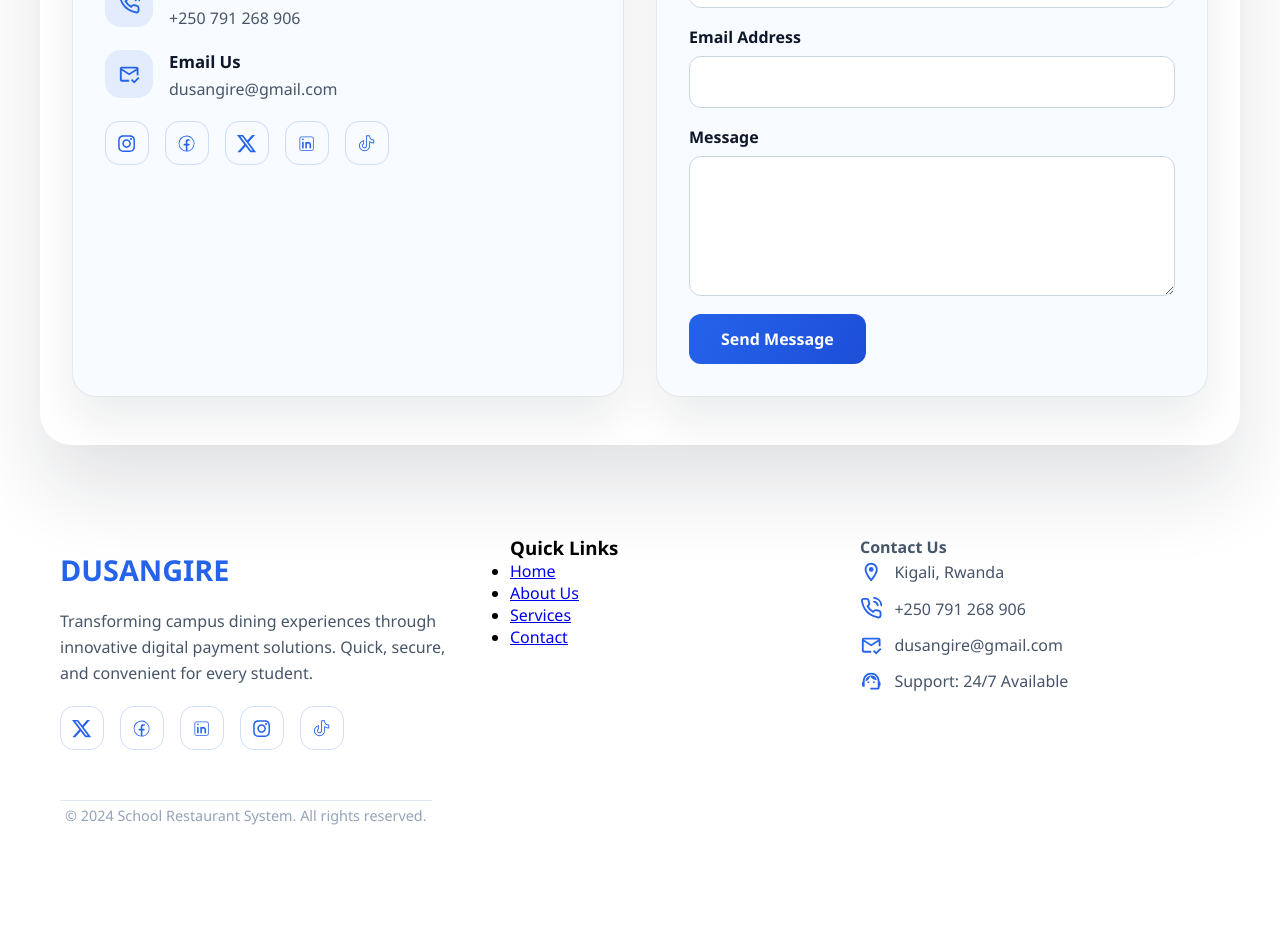
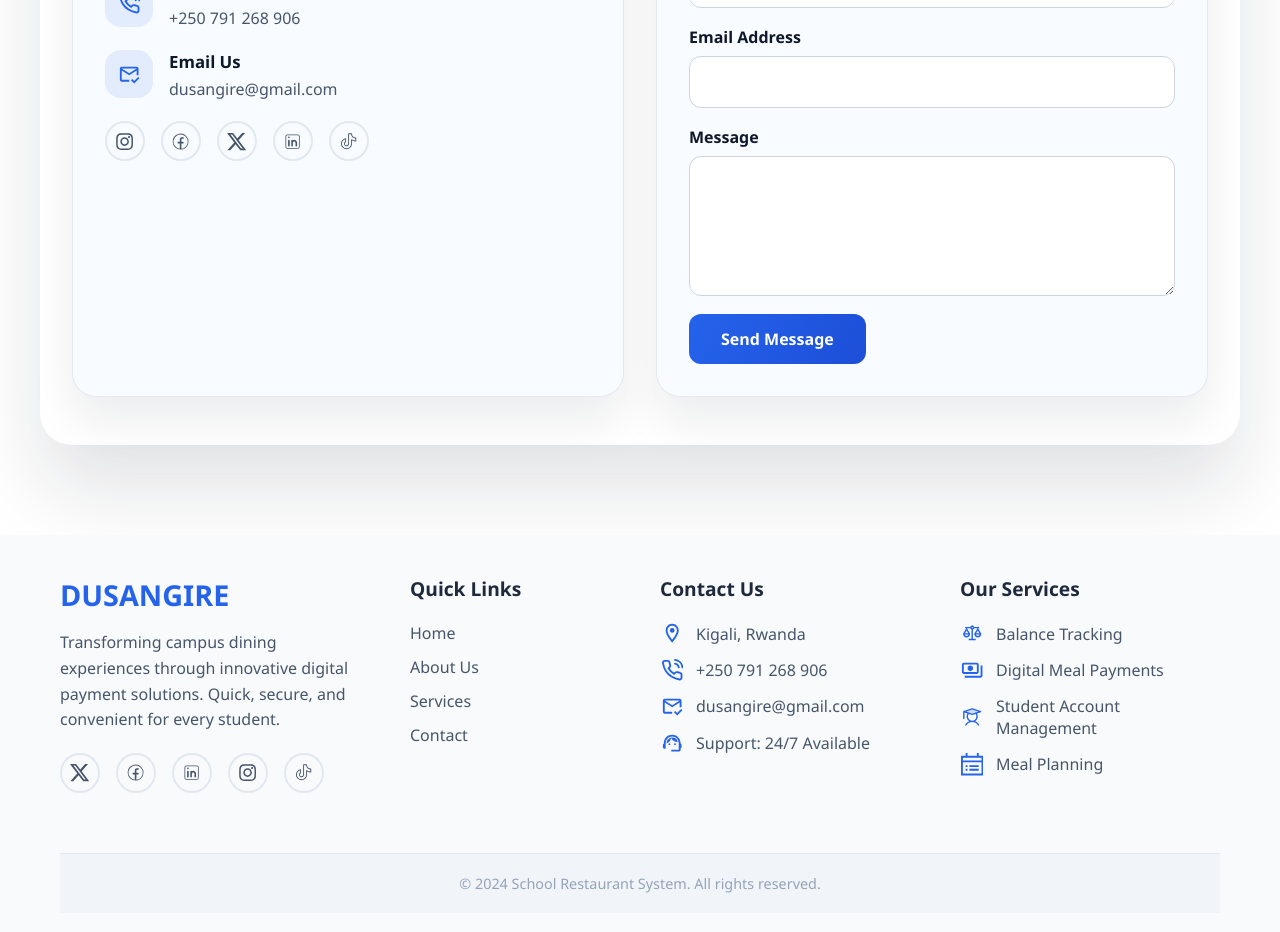
Before and after one commit to MichelMUNEZERO/Fifth-Practice, a React (Vite) app: page / in a window 1280 px wide. Shown: the part 1820-2752 px from the top of the page. Before the commit the page ends 2710 px from the top, so only its background shows below. Built offline with nearby package versions, Linux system fonts and the light colour scheme.

Commit message:
Add css in footer

```diff
--- a/src/Component/Footer.css
+++ b/src/Component/Footer.css
@@ -1,56 +1,106 @@
+footer {
+  background-color: #f8fafc;
+  width: 100%;
+  padding: 40px 0 0;
+  margin-top: 60px;
+}
+
 .footer-content {
   max-width: 1200px;
   margin: 0 auto;
-  padding: 60px 20px;
+  padding: 0 20px 40px;
   display: flex;
   flex-wrap: wrap;
   gap: 40px;
   justify-content: space-between;
 }
+
 .footer-about {
   flex: 1 1 300px;
   min-width: 280px;
-  color: #475569;
-  line-height: 1.6;
-  font-size: 1rem;
-  margin-top: 12px;
 }
+
 .footer-logo {
   font-size: 1.8rem;
   font-weight: 700;
   color: #2563eb;
   margin-bottom: 16px;
 }
+
 .footer-description {
   margin-top: 12px;
   font-size: 1rem;
   color: #475569;
   line-height: 1.6;
 }
+
 .social-icons {
   margin-top: 20px;
   display: flex;
   gap: 16px;
 }
+
+.social-icons a {
+  display: inline-flex;
+  align-items: center;
+  justify-content: center;
+  width: 40px;
+  height: 40px;
+  background-color: transparent;
+  color: #475569;
+  border: 2px solid #e2e8f0;
+  border-radius: 50%;
+  font-size: 1.2rem;
+  transition: all 0.3s ease;
+}
+
+.social-icons a:hover {
+  background-color: #2563eb;
+  color: #fff;
+  border-color: #2563eb;
+  transform: translateY(-3px);
+}
+
 .footer-links {
   flex: 1 1 200px;
   min-width: 180px;
 }
+
+.footer-links h3,
+.footer-contact h3 {
+  font-size: 1.2rem;
+  font-weight: 600;
+  color: #1e293b;
+  margin-bottom: 20px;
+}
+
+.footer-links ul,
+.footer-contact ul {
+  list-style: none;
+  padding: 0;
+  margin: 0;
+}
+
+.footer-links li {
+  margin-bottom: 12px;
+}
+
+.footer-links a {
+  color: #475569;
+  text-decoration: none;
+  font-size: 1rem;
+  transition: color 0.3s ease;
+}
+
+.footer-links a:hover {
+  color: #2563eb;
+}
+
 .footer-contact {
   flex: 1 1 250px;
   min-width: 220px;
 }
 
-.footer-contact h3 {
-  font-size: 1rem;
-  color: #475569;
-  line-height: 1.6;
-}
-.footer-contact ul {
-  list-style: none;
-  padding: 0;
-  margin: 0;
-}
 .footer-contact li {
   display: flex;
   align-items: center;
@@ -59,18 +109,36 @@
   color: #475569;
   font-size: 1rem;
 }
+
 .footer-contact li i {
   font-size: 1.4rem;
   color: #2563eb;
   display: inline-flex;
   align-items: center;
   justify-content: center;
+  min-width: 24px;
 }
+
 .footer-bottom {
+  flex-basis: 100%;
+  width: 100%;
   text-align: center;
-  padding: 5px;
+  padding: 20px;
   border-top: 1px solid #e2e8f0;
-  margin-top: 10px;
+  margin-top: 20px;
   color: #94a3b8;
   font-size: 0.9rem;
+  background-color: #f1f5f9;
 }
+
+@media (max-width: 768px) {
+  .footer-content {
+    gap: 30px;
+  }
+
+  .footer-about,
+  .footer-links,
+  .footer-contact {
+    flex: 1 1 100%;
+  }
+}
--- a/src/Component/Footer.tsx
+++ b/src/Component/Footer.tsx
@@ -7,6 +7,10 @@ import { CiFacebook, CiLinkedin } from "react-icons/ci";
 import { FaInstagram } from "react-icons/fa";
 import { PiTiktokLogoLight } from "react-icons/pi";
 import { MdOutlineSupportAgent } from "react-icons/md";
+import { LiaBalanceScaleSolid } from "react-icons/lia";
+import { MdOutlinePayments } from "react-icons/md";
+import { PiStudentDuotone } from "react-icons/pi";
+import { GrPlan } from "react-icons/gr";
 
 export default function Footer() {
   return (
@@ -85,6 +89,38 @@ export default function Footer() {
             </li>
           </ul>
         </div>
+        <div className="footer-contact">
+          <h3>Our Services</h3>
+
+          <ul>
+            <li>
+              <i>
+                <LiaBalanceScaleSolid />{" "}
+              </i>
+              Balance Tracking
+            </li>
+            <li>
+              <i>
+                {" "}
+                <MdOutlinePayments />
+              </i>{" "}
+              Digital Meal Payments
+            </li>
+            <li>
+              <i>
+                {" "}
+                <PiStudentDuotone />
+              </i>
+              Student Account Management
+            </li>
+            <li>
+              <i>
+                <GrPlan />
+              </i>
+              Meal Planning
+            </li>
+          </ul>
+        </div>
         <div className="footer-bottom">
           <p>&copy; 2024 School Restaurant System. All rights reserved.</p>
         </div>
--- a/src/Component/Home.css
+++ b/src/Component/Home.css
@@ -98,8 +98,8 @@
 
 .signup-login-button:hover {
   transform: translateY(-1px);
-  color: #ffffff;
-  background-color: #1f2933;
+  color: #000000;
+  background-color: #ffffff;
 }
 
 .home-content {
@@ -173,7 +173,12 @@
 
 .get-started {
   color: #fff;
-  background: blue;
+  background: #2563eb;
+  box-shadow: 0 10px 20px rgba(2, 70, 255, 0.3);
+}
+.get-started:hover {
+  color: #000000;
+  background: #c0c8da;
   box-shadow: 0 10px 20px rgba(2, 70, 255, 0.3);
 }
 
@@ -181,6 +186,11 @@
   color: #1f2933;
   background: transparent;
   border: 1px solid rgba(15, 23, 42, 0.2);
+}
+.learn-more:hover {
+  color: #e2e2e2;
+  background: #2563eb;
+  border: 1px solid rgba(255, 255, 255, 1);
 }
 
 .description-image {
--- a/src/Component/Home.tsx
+++ b/src/Component/Home.tsx
@@ -9,7 +9,7 @@ import mobileLogo from "./Photo/Mobile logo.png";
 export default function Home() {
   const [isMenuOpen, setIsMenuOpen] = useState(false);
   const navigationItems = useMemo(
-    () => ["Home", "About", "Contact", "Blog"],
+    () => ["Home", "About", "Contact", "Services"],
     []
   );
 
@@ -66,7 +66,7 @@ export default function Home() {
           </ul>
         </nav>
         <div className="button-header">
-          <button className="signup-login-button">Login/ Sign Up</button>
+          <button className="signup-login-button">Login / SignUp</button>
         </div>
       </header>
 
@@ -104,7 +104,7 @@ export default function Home() {
             className="signup-login-button mobile-menu__cta"
             onClick={handleNavClick}
           >
-            Login/ Sign Up
+            Login / Sign Up
           </button>
         </div>
       </div>
```
